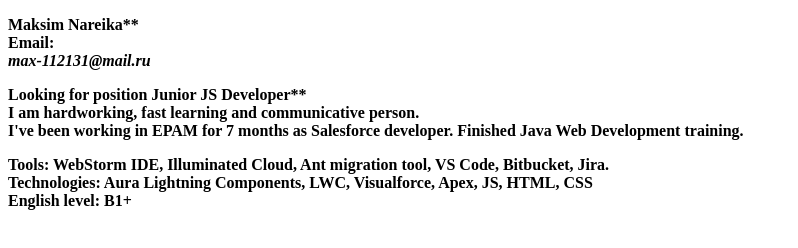
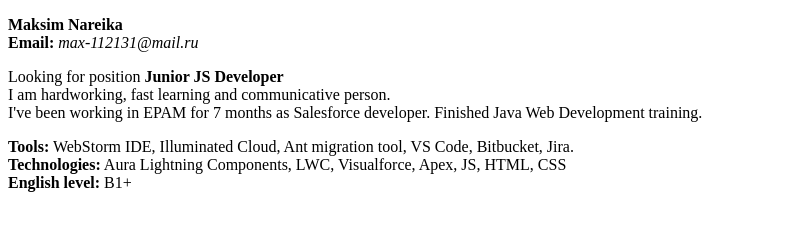
Before and after one commit to MaksimNareika/rsschool-cv, a plain HTML site: page index.html in a window 1280 px wide. Shown: the whole page, without its empty margins (0-798 px from the left). Drawn offline with Linux system fonts and the light colour scheme.

Commit message:
refactoring: update index.html file

```diff
--- a/index.html
+++ b/index.html
@@ -8,11 +8,11 @@
 </head>
 <body>
     <p>
-        <b>Maksim Nareika**</b><br/>
-        <b>Email:</br> <em>max-112131@mail.ru</em>
+        <b>Maksim Nareika</b><br/>
+        <b>Email:</b> <em>max-112131@mail.ru</em>
     </p>
     <p>
-        Looking for position <b>Junior JS Developer**</b><br/>
+        Looking for position <b>Junior JS Developer</b><br/>
         I am hardworking, fast learning and communicative person.<br/>
         I've been working in EPAM for 7 months as Salesforce developer. Finished Java Web Development training.
     </p>
```
